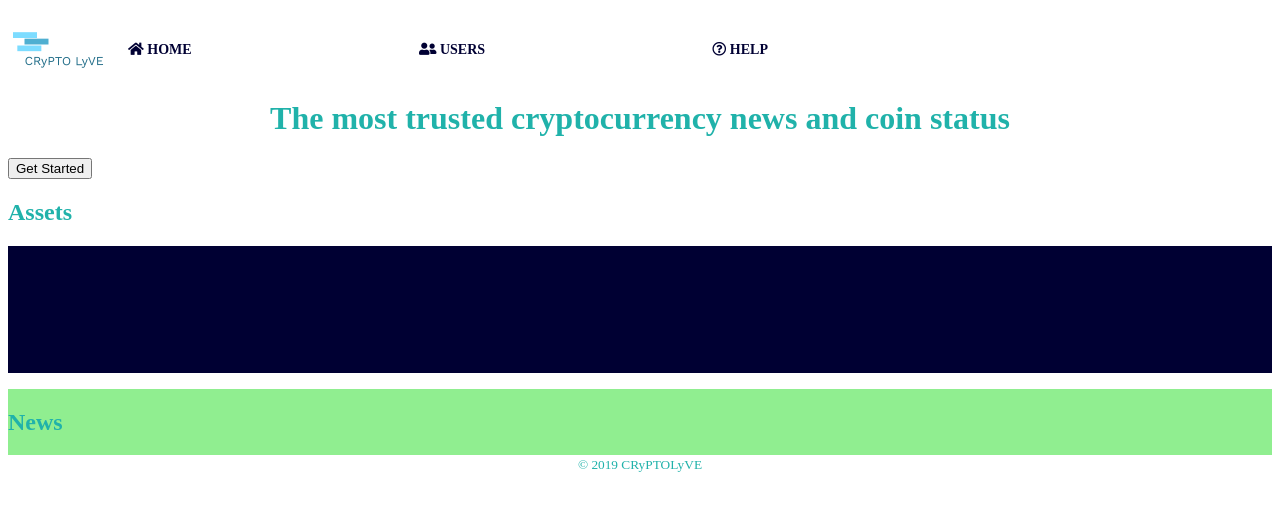
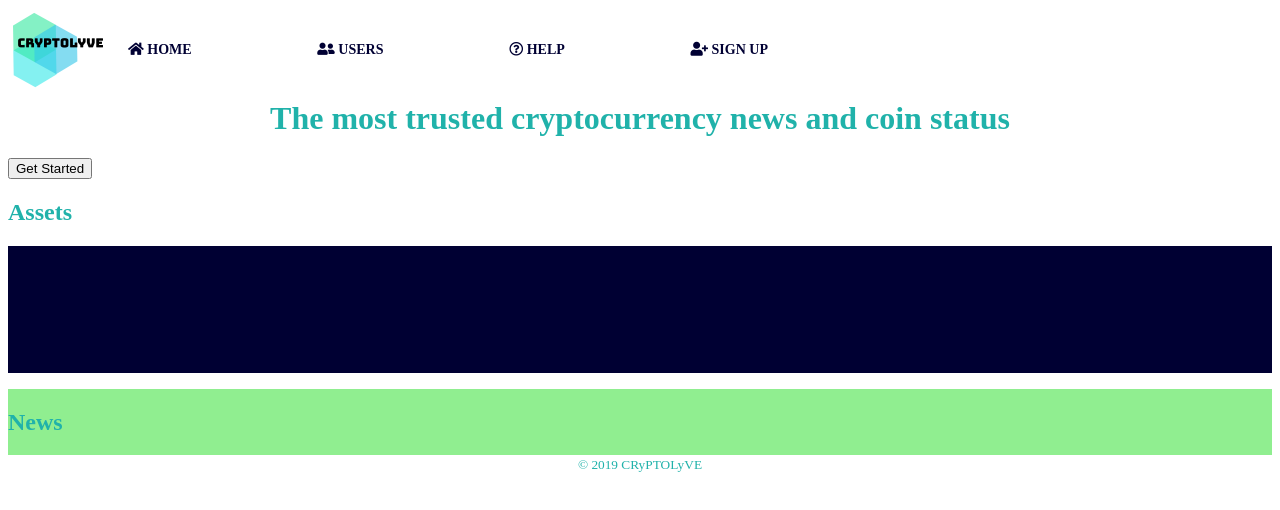
Before and after one commit to n95babu/CRyPTO-LyVE, a plain HTML site: page index.html in a window 1280 px wide. Drawn offline with nearby package versions, Linux system fonts and the light colour scheme; no server answers.

```diff
--- a/index.html
+++ b/index.html
@@ -13,13 +13,14 @@
     <header>
         <div>
            <a href="#">
-             <img id="logo" src="logo.png" alt="#CyRPTO LyVE logo">
+             <img id="logo" src="new_Logo.png" alt="#CyRPTO LyVE logo">
             </a>
         </div>
         <nav>
             <a href="#" ><i class="fas fa-home"></i> HOME</a>
             <a href="#"><i class="fas fa-user-friends"></i> USERS</a>
             <a href="#"><i class="far fa-question-circle"></i> HELP</a>
+            <a href="#"> <i class="fas fa-user-plus"></i> SIGN UP</a>
         </nav>
     </header>
 
```
Also changed, not shown: app.js (+2 -5 lines), new_Logo.png (added).
